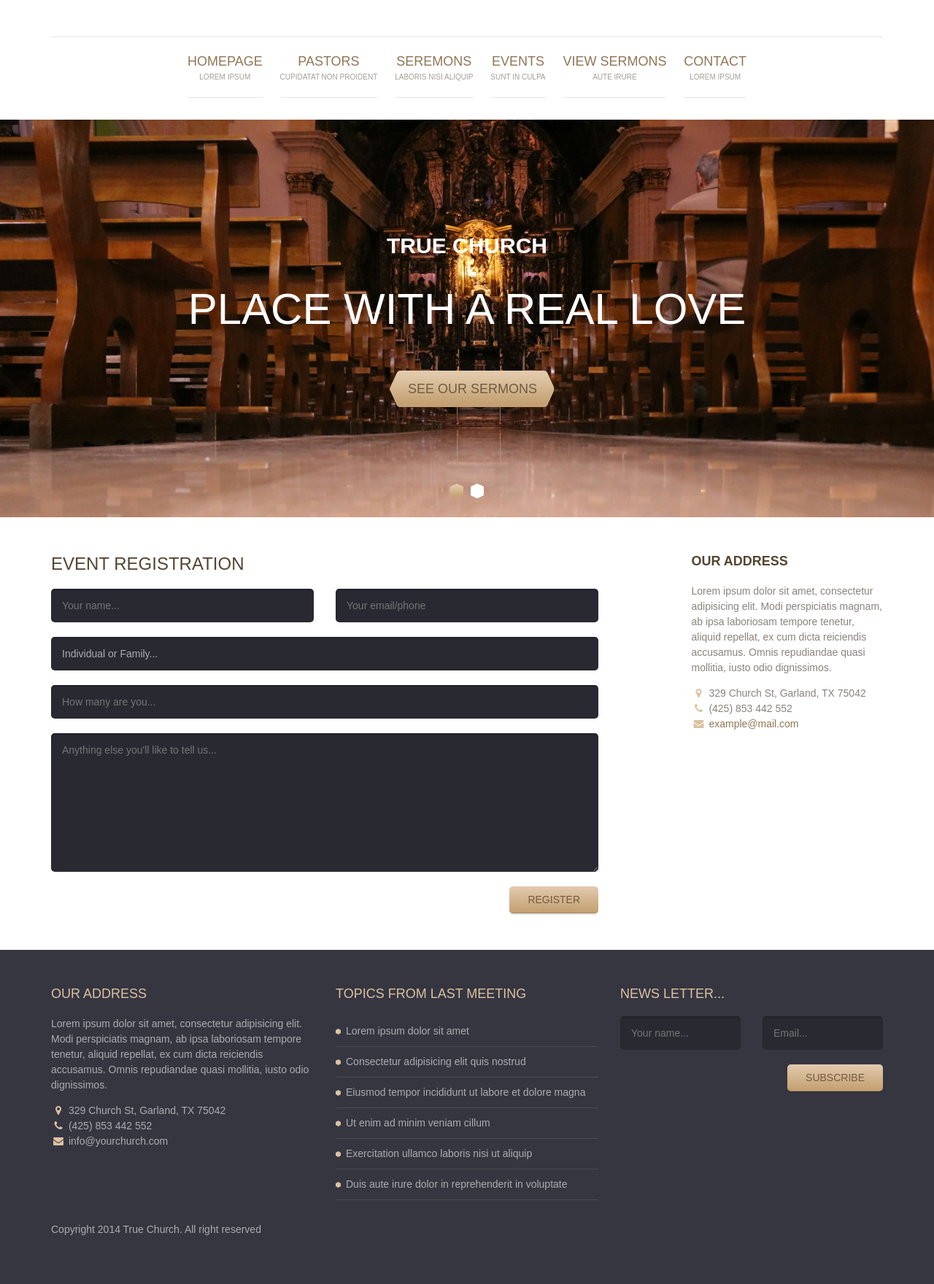
After one commit to Ezi-code/contract-church-site, a Django app: page /register-event/ in a window 1280 px wide. The commit adds this page. Shown: the whole page at 73% size. Run offline with Django 5.2, Linux system fonts and the light colour scheme.

Commit message:
working on event registration

```diff
--- a/main/urls.py
+++ b/main/urls.py
@@ -8,4 +8,5 @@ urlpatterns = [
     path('events/', views.EventView.as_view(), name="events"),
     path('video-sermons/', views.VideoSermonView.as_view(), name="video_sermons"),
     path('contact/', views.ContactView.as_view(), name="contact"),
+    path('register-event/', views.RegisterEventView.as_view(), name="register_event"),
 ]
--- a/main/views.py
+++ b/main/views.py
@@ -2,11 +2,11 @@ from typing import Any
 from django.shortcuts import render
 from django.views.generic import View, TemplateView
 from django.views.generic.list import ListView
-from .models import Event, Sermon,VideoSermon, Contact
+from .models import Event, Sermon, VideoSermon, Contact, EventRegistration
 
 
 class HomeView(TemplateView):
-    template_name = 'main/homepage.html'
+    template_name = "main/homepage.html"
 
     # def get_context_data(self, **kwargs: Any):
     #     ctx = {}
@@ -14,39 +14,61 @@ class HomeView(TemplateView):
 
 
 class AnnouncementView(TemplateView):
-    template_name = ''
+    template_name = ""
 
 
 class EventView(ListView):
-    template_name = 'main/events.html'
+    template_name = "main/events.html"
     model = Event
-    context_object_name = 'events'
+    context_object_name = "events"
     paginate_by = 10
 
+
 class SermonView(ListView):
-    template_name = 'main/sermons.html'
+    template_name = "main/sermons.html"
     model = Sermon
-    context_object_name = 'sermons'
+    context_object_name = "sermons"
     paginate_by = 10
 
+
 class VideoSermonView(TemplateView):
-    template_name = 'main/video_sermons.html'
+    template_name = "main/video_sermons.html"
     model = VideoSermon
-    context_object_name = 'video_sermons'
+    context_object_name = "video_sermons"
     paginate_by = 10
 
 
 class ContactView(View):
     def get(self, request):
-        return render(request, 'main/contact.html')
+        return render(request, "main/contact.html")
 
     def post(self, request):
-        name = request.POST.get('name')
-        email = request.POST.get('email')
-        subject = request.POST.get('subject')
-        message = request.POST.get('message')
+        name = request.POST.get("name")
+        email = request.POST.get("email")
+        subject = request.POST.get("subject")
+        message = request.POST.get("message")
         new_contact = Contact(name=name, email=email, subject=subject, message=message)
         new_contact.full_clean()
         new_contact.save()
         # send email
-        return render(request, 'main/contact.html')
+        return render(request, "main/contact.html")
+
+
+class RegisterEventView(View):
+    def get(self, request):
+        return render(request, "main/register_event.html")
+
+    def post(self, request):
+        name = request.POST.get("name")
+        email = request.POST.get("email")
+        phone = request.POST.get("phone")
+        number = request.POST.get("number")
+        attendee = request.POST.get("attendee")
+
+        new_contact = EventRegistration(
+            name=name, mail_or_tel=email, phone=phone, number=number, attendee=attendee
+        )
+        new_contact.full_clean()
+        new_contact.save()
+        # send email
+        return render(request, "main/register_event.html")
--- a/static/style.css
+++ b/static/style.css
@@ -214,7 +214,8 @@ input[type="submit"] {
 }
 
 button[disabled],
-input[disabled] {
+input[disabled],
+option[disabled] {
   cursor: default;
 }
 
@@ -1858,6 +1859,7 @@ form .hero .slides input[type="reset"]:after {
 
 .page-head {
   background-size: cover;
+  background-position: center;
   padding: 50px;
   text-align: center;
 }
@@ -2178,7 +2180,9 @@ ul.bullet li a:hover {
 }
 
 .contact-form input:not([type="submit"]),
-.contact-form textarea {
+.contact-form textarea,
+.contact-form select,
+.contact-form select option {
   margin-bottom: 20px;
   width: 100%;
   background: #292932;
--- a/templates/base/base.html
+++ b/templates/base/base.html
@@ -59,35 +59,31 @@
 
         <div class="hero">
             <div class="slides">
-                <li data-bg-image="{% static 'images/slide-1.jpg' %}">
+                <li data-bg-image="{% static 'images/c1.jpg' %}">
                     <div class="container">
                         <div class="slide-content">
                             <small class="slide-subtitle">True Church</small>
                             <h2 class="slide-title">Place with a real love</h2>
 
-                            <a href="#" class="button">See our sermons</a>
+                            <a href="{% url 'sermons' %}" class="button">See our sermons</a>
                         </div>
                     </div>
                 </li>
 
-                <li data-bg-image="{% static 'images/slide-1.jpg' %}">
+                <li data-bg-image="{% static 'images/c2.jpg' %}">
                     <div class="container">
                         <div class="slide-content">
                             <small class="slide-subtitle">True Church</small>
                             <h2 class="slide-title">Place with a real love</h2>
-
-                            <a href="#" class="button">See our families</a>
+                            <a href="{% url 'events' %}" class="button">See our events</a>
                         </div>
                     </div>
                 </li>
             </div>
         </div>
-
         {% block content %}
 
         {% endblock content %}
-
-
         <footer class="site-footer">
             <div class="container">
                 <div class="row">
@@ -119,15 +115,15 @@
                     </div>
                     <div class="col-md-4">
                         <div class="widget">
-                            <h3 class="widget-title">Contact form</h3>
+                            <h3 class="widget-title">News letter...</h3>
                             <form action="#" class="contact-form">
                                 <div class="row">
                                     <div class="col-md-6"><input type="text" placeholder="Your name..."></div>
-                                    <div class="col-md-6"><input type="text" placeholder="Email..."></div>
+                                    <div class="col-md-6"><input type="text" required placeholder="Email..."></div>
                                 </div>
-
-                                <textarea name="" placeholder="Your message..."></textarea>
-                                <div class="text-right"><input type="submit" value="Send message"></div>
+                                <div class="text-right">
+                                    <input type="submit" value="Subscribe">
+                                </div>
 
                             </form>
                         </div>
--- a/templates/main/homepage.html
+++ b/templates/main/homepage.html
@@ -113,7 +113,7 @@
                     </ul>
 
                     <div class="text-center">
-                        <a href="#" class="button">See all events</a>
+                        <a href="{% url 'events' %}" class="button">See all events</a>
                     </div>
                 </div>
                 <div class="col-md-6">
@@ -152,7 +152,7 @@
                     </ul>
 
                     <div class="text-center">
-                        <a href="#" class="button">See all seremons</a>
+                        <a href="{% url 'sermons' %}" class="button">See all seremons</a>
                     </div>
                 </div>
             </div> <!-- .row -->
--- /dev/null
+++ b/templates/main/register_event.html
@@ -0,0 +1,67 @@
+{% extends "../base/base.html" %}
+
+{% block title %}
+{% endblock title %}
+
+{% block content %}
+{% load static %}
+<main class="main-content">
+    <div class="fullwidth-block">
+        <div class="container">
+            <div class="row">
+                <div class="content col-md-8">
+                    <h2 class="section-title">Event Registration</h2>
+                    <form action="#" class="contact-form">
+                        <div class="row">
+                            <div class="col-md-6">
+                                <input type="text" required placeholder="Your name...">
+                            </div>
+                            <div class="col-md-6">
+                                <input type="text" required placeholder="Your email/phone">
+                            </div>
+                        </div>
+                        <div class="row">
+                            <div class="col-md-12">
+                                <select name="attendee" id="" required>
+                                    <option value="" selected disabled>Individual or Family...</option>
+                                    <option value="family">Family</option>
+                                    <option value="individual">Individual</option>
+                                </select>
+                            </div>
+                        </div>
+                        <div class="row">
+                            <div class="col-md-12">
+                                <input type="number" required placeholder="How many are you...">
+                            </div>
+                        </div>
+                        <div class="row">
+                            <div class="col-md-12">
+                                <textarea name="" id="" cols="30" rows="10"
+                                    placeholder="Anything else you'll like to tell us..."></textarea>
+                            </div>
+                        </div>
+                        <div class="text-right  ">
+                            <input type="submit" value="Register">
+                        </div>
+                    </form>
+                </div>
+                <div class="sidebar col-md-3 col-md-offset-1">
+                    <div class="widget">
+                        <h3 class="widget-title">Our address</h3>
+                        <p>Lorem ipsum dolor sit amet, consectetur adipisicing elit. Modi perspiciatis magnam, ab
+                            ipsa laboriosam tempore tenetur, aliquid repellat, ex cum dicta reiciendis accusamus.
+                            Omnis repudiandae quasi mollitia, iusto odio dignissimos.</p>
+                        <ul class="address">
+                            <li><i class="fa fa-map-marker"></i> 329 Church St, Garland, TX 75042</li>
+                            <li><i class="fa fa-phone"></i> (425) 853 442 552</li>
+                            <li><i class="fa fa-envelope"></i>
+                                <a href="mailto:example@mail.com">example@mail.com</a>
+                            </li>
+                        </ul>
+                    </div>
+                </div>
+            </div>
+        </div>
+    </div>
+</main>
+{% endblock content %}
--- a/templates/main/sermons.html
+++ b/templates/main/sermons.html
@@ -5,7 +5,7 @@
 
 {% block content %}
 {% load static %}
-<div class="page-head" data-bg-image="{% static 'images/page-head-1.jpg' %}">
+<div class="page-head" data-bg-image="{% static 'images/serm.jpeg' %}">
 	<div class="container">
 		<h2 class="page-title">Seremons</h2>
 	</div>
```
Also changed, not shown: main/models.py (+31 -5 lines), templates/main/events.html (+5 -4 lines), db.sqlite3, static/images/c1.jpg (added), static/images/c2.jpg (added), static/images/event.jpeg (added), static/images/serm.jpeg (added), static/images/sermon.jpg (added), 3 other files.
